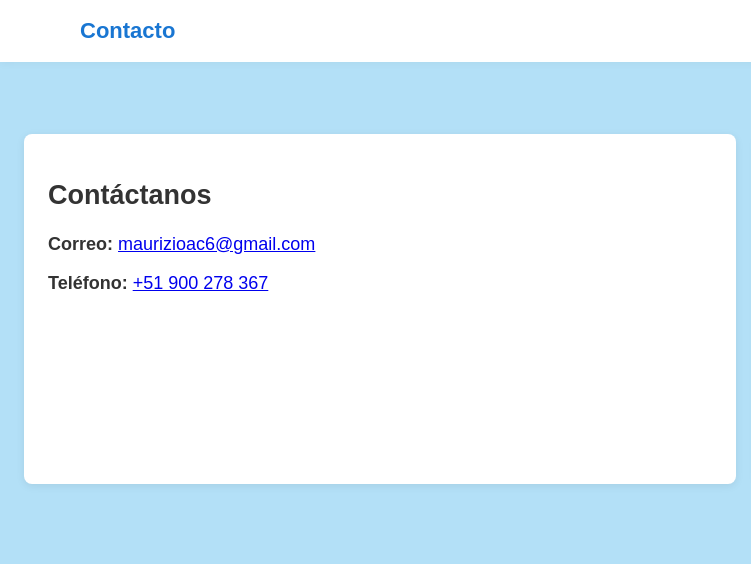
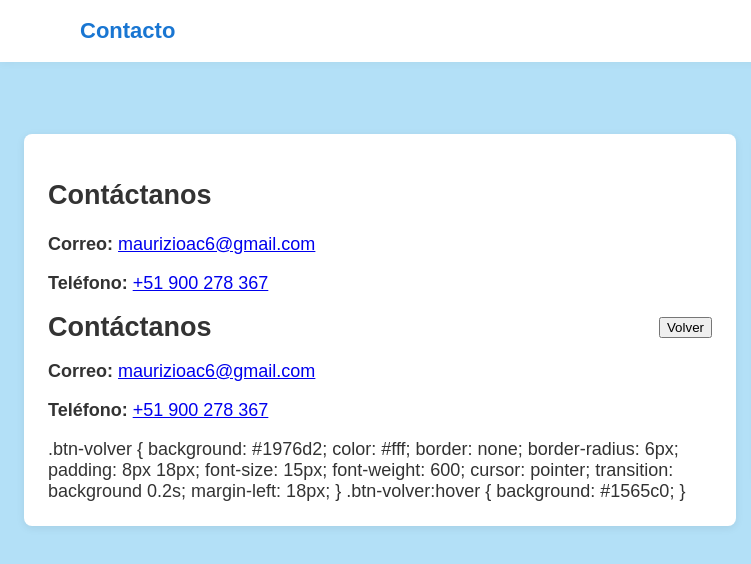
Before and after one commit to maurizioac/compra-de-dispositivos, a plain HTML site: page contacto.html in a window 1280 px wide. Shown: the full height of the page, 0-751 px from the left. Drawn offline with Linux system fonts and the light colour scheme.

Commit message:
Update contacto.html

```diff
--- a/contacto.html
+++ b/contacto.html
@@ -52,6 +52,28 @@
           <h2>Contáctanos</h2>
           <p><strong>Correo:</strong> <a href="mailto:maurizioac6@gmail.com">maurizioac6@gmail.com</a></p>
           <p><strong>Teléfono:</strong> <a href="tel:+51900278367">+51 900 278 367</a></p>
+            <div style="display: flex; align-items: center; justify-content: space-between;">
+              <h2 style="margin: 0;">Contáctanos</h2>
+              <button onclick="window.history.back()" class="btn-volver">Volver</button>
+            </div>
+            <p><strong>Correo:</strong> <a href="mailto:maurizioac6@gmail.com">maurizioac6@gmail.com</a></p>
+            <p><strong>Teléfono:</strong> <a href="tel:+51900278367">+51 900 278 367</a></p>
+    .btn-volver {
+      background: #1976d2;
+      color: #fff;
+      border: none;
+      border-radius: 6px;
+      padding: 8px 18px;
+      font-size: 15px;
+      font-weight: 600;
+      cursor: pointer;
+      transition: background 0.2s;
+      margin-left: 18px;
+    }
+    .btn-volver:hover {
+      background: #1565c0;
+    }
+    </style>
         </div>
         <div class="contacto-mapa">
           <iframe src="https://www.google.com/maps?q=-12.0464,-77.0428&z=15&output=embed" width="100%" height="100%" style="border:0;" allowfullscreen="" loading="lazy" referrerpolicy="no-referrer-when-downgrade"></iframe>
```
